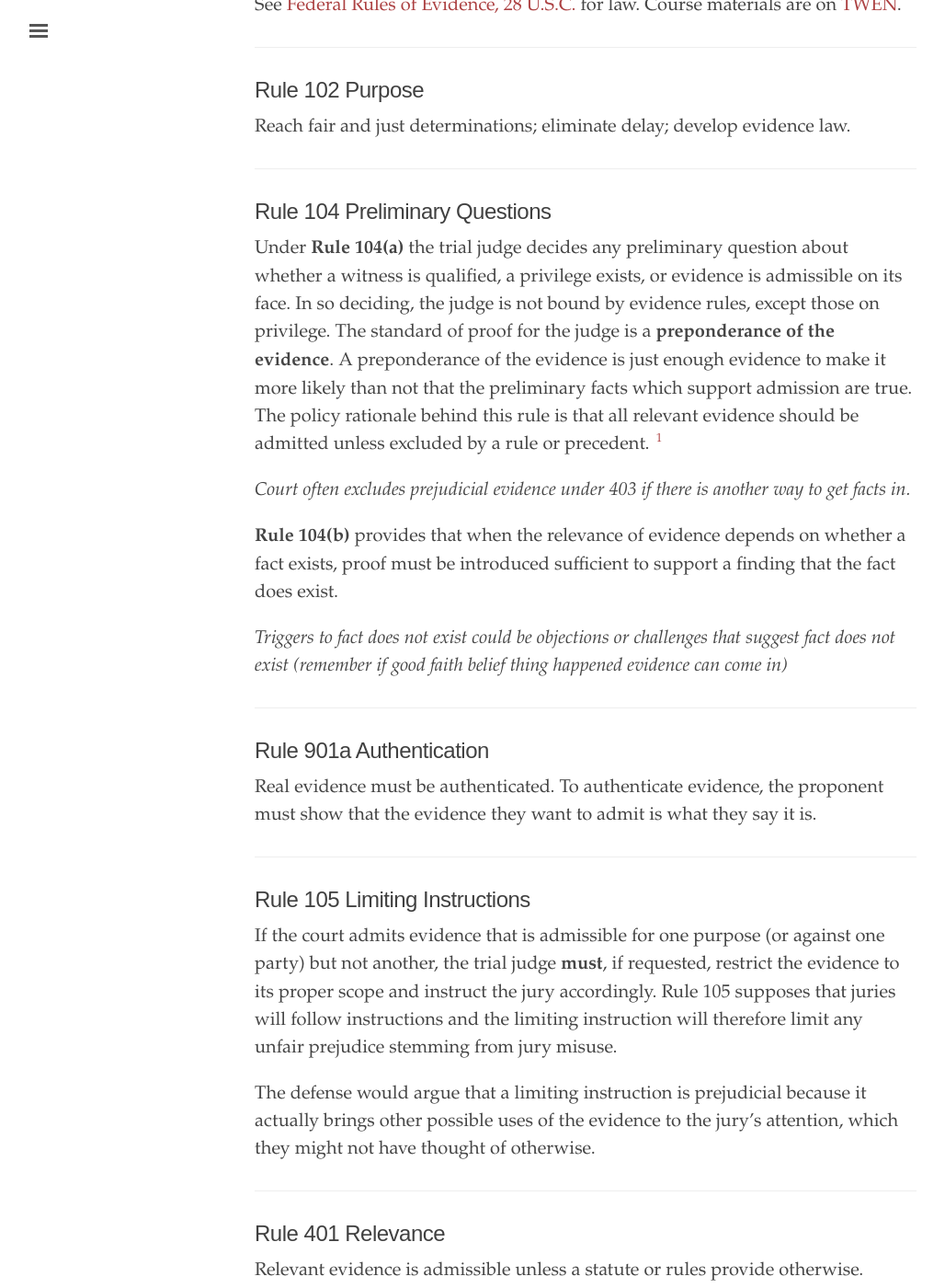
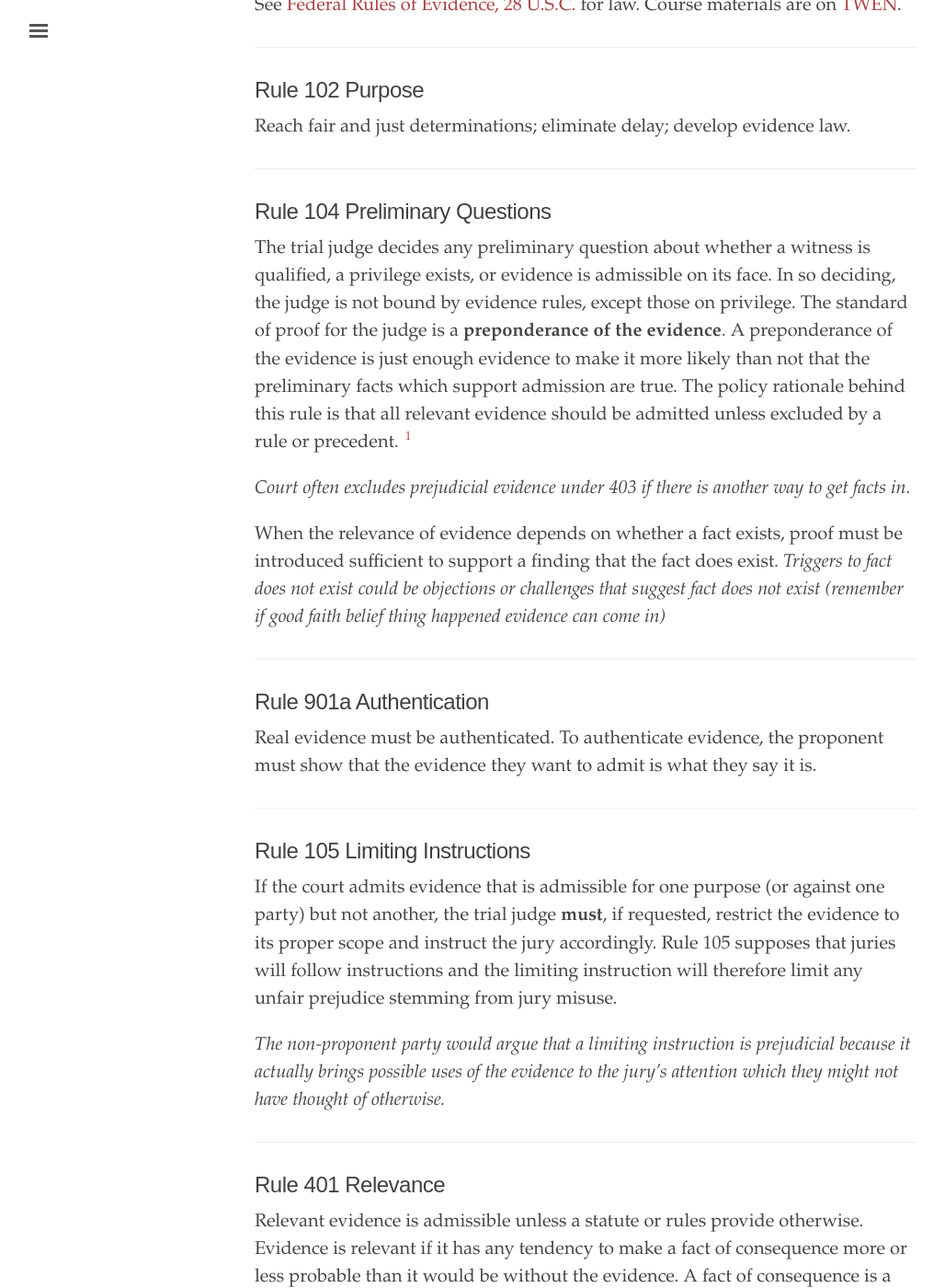
Before and after one commit to binipringle/right-to-be-forgotten, a Jekyll site: the page built from _texts/1-condensedoutline.md, in a window 1280 px wide and 1400 px high, scrolled down 421 px. Shown: the whole window at 92% size, without its empty margins (3-1031 px from the left). Built offline with Jekyll 4.4.1, drawn with Linux system fonts in a browser that asks for light colours.

Commit message:
edited condensed outline

```diff
--- a/_texts/1-condensedoutline.md
+++ b/_texts/1-condensedoutline.md
@@ -52,13 +52,11 @@ Reach fair and just determinations; eliminate delay; develop evidence law.
 
 ## Rule 104 Preliminary Questions
 
-Under **Rule 104(a)** the trial judge decides any preliminary question about whether a witness is qualified, a privilege exists, or evidence is admissible on its face. In so deciding, the judge is not bound by evidence rules, except those on privilege. The standard of proof for the judge is a **preponderance of the evidence**. A preponderance of the evidence is just enough evidence to make it more likely than not that the preliminary facts which support admission are true. The policy rationale behind this rule is that all relevant evidence should be admitted unless excluded by a rule or precedent. [^1]
+The trial judge decides any preliminary question about whether a witness is qualified, a privilege exists, or evidence is admissible on its face. In so deciding, the judge is not bound by evidence rules, except those on privilege. The standard of proof for the judge is a **preponderance of the evidence**. A preponderance of the evidence is just enough evidence to make it more likely than not that the preliminary facts which support admission are true. The policy rationale behind this rule is that all relevant evidence should be admitted unless excluded by a rule or precedent. [^1]
 
 *Court often excludes prejudicial evidence under 403 if there is another way to get facts in.*
 
-**Rule 104(b)** provides that when the relevance of evidence depends on whether a fact exists, proof must be introduced sufficient to support a finding that the fact does exist.
-
-*Triggers to fact does not exist could be objections or challenges that suggest fact does not exist (remember if good faith belief thing happened evidence can come in)*
+When the relevance of evidence depends on whether a fact exists, proof must be introduced sufficient to support a finding that the fact does exist. *Triggers to fact does not exist could be objections or challenges that suggest fact does not exist (remember if good faith belief thing happened evidence can come in)*
 
 [^1]:Dowling v. U.S. (1990) *illustrates preliminary questions (Rule 104)* (Dowling accused of robbing a bank wearing a ski mask; judge allowed prosecution to bring evidence that Dowling tried to rob a house two weeks later wearing a ski mask even though Dowling was acquitted in the house robbery where there was reasonable doubt [highest standard of proof] because a reasonable jury could still find by a preponderance of the evidence [more likely than not] that Dowling robbed the house)
 
@@ -74,7 +72,7 @@ Real evidence must be authenticated. To authenticate evidence, the proponent mus
 
 If the court admits evidence that is admissible for one purpose (or against one party) but not another, the trial judge **must**, if requested, restrict the evidence to its proper scope and instruct the jury accordingly. Rule 105 supposes that juries will follow instructions and the limiting instruction will therefore limit any unfair prejudice stemming from jury misuse.
 
-The defense would argue that a limiting instruction is prejudicial because it actually brings other possible uses of the evidence to the jury's attention, which they might not have thought of otherwise.
+*The non-proponent party would argue that a limiting instruction is prejudicial because it actually brings possible uses of the evidence to the jury's attention which they might not have thought of otherwise.*
 
 ---
 
```
